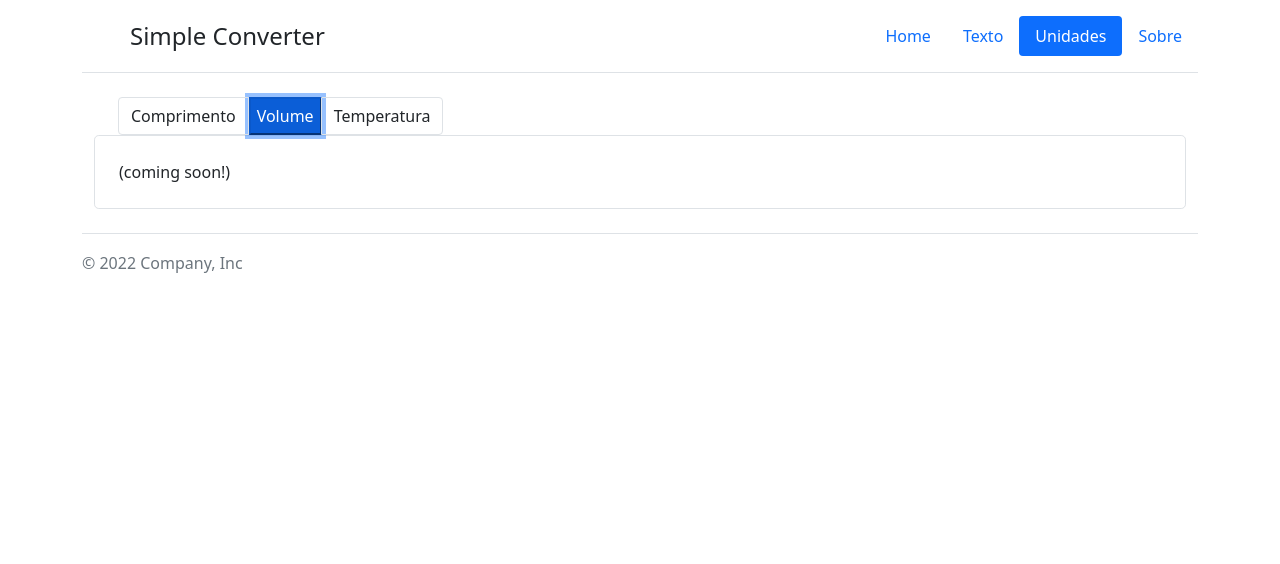
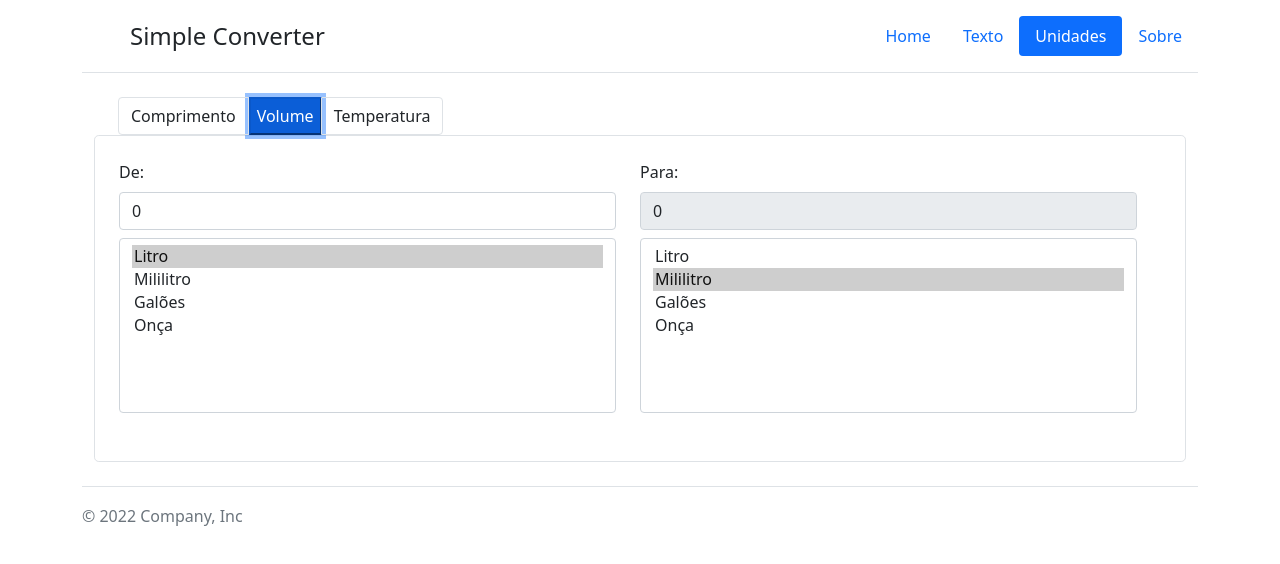
Before and after one commit to hugoluiz1984/conversores, a Next.js app: page /Unidades in a window 1280 px wide. Both pictures are taken after a click on the button "Volume". Shown: the top 564 px of the page. Built offline with nearby package versions, Linux system fonts and the light colour scheme.

Commit message:
Criada lógica para Volume

```diff
--- a/components/Volume/index.js
+++ b/components/Volume/index.js
@@ -1,7 +1,65 @@
-import React from 'react'
+import React, {useState, useEffect} from 'react'
 
 export default function Volume() {
+  const [num1, setNum1]= useState(0);
+  const [num2, setNum2]= useState(0);
+  const [unit1, setUnit1]= useState(1);
+  const [unit2, setUnit2]= useState(1000);
+  const [symbol, setSymbol]= useState('Fº');
+
+  useEffect(() => {
+    let n1= parseFloat(num1);
+    let un1= parseFloat(unit1);
+    let un2= parseFloat(unit2);
+    let n2 =''
+    let caso=0;
+    n2=(n1/un1*un2)
+    if(un2==1)setSymbol('L')
+    if(un2==1000)setSymbol('mL')
+    if(un2==0.264172)setSymbol('gal')
+    if(un2==33.814)setSymbol('Oz')
+    setNum2(n2);
+
+  }, [num1,unit1,unit2]);
   return (
-    <div>(coming soon!)</div>
+    <div>
+      <div className="row align-items-start">
+            <div className='row'>
+              <div className='col'>
+                <label className="form-label">De:</label>
+                <input type="number" className="form-control"
+                id="Numero1" placeholder="numero"
+                value={num1}
+                onChange={e=>{setNum1(e.target.value)}}
+                />
+              </div>
+              <div className='col'>
+                <label  className="form-label">Para:</label>
+                <input type="number" className="form-control" id="Numero2" placeholder="numero" value={num2} disabled={true} />
+              </div>
+            </div>
+            <div className='row mt-2'>
+              <div className='col'>
+                <select className="form-select" size="7" aria-label="size 3 select example" onChange={e=>{setUnit1(e.target.value)}}>
+                <option value={1} selected>Litro</option>
+                  <option value={1000}>Mililitro </option>
+                  <option value={0.264172}>Galões</option>
+                  <option value={33.814}>Onça</option>
+                </select>
+              </div>
+              <div className='col'>
+              <select className="form-select" size="7" aria-label="size 3 select example" onChange={e=>{setUnit2(e.target.value)}}>
+                  <option value={1} >Litro</option>
+                  <option value={1000}selected>Mililitro </option>
+                  <option value={0.264172}>Galões</option>
+                  <option value={33.814}>Onça</option>
+              </select>
+              </div>
+            </div>
+            <div className='row mt-2 '>
+                <p className='text-center fw-bold text-danger'>{num1!=''?  `O resultado é ${num2.toFixed(4).replace('.',',')} ${symbol}.`:''}</p>
+            </div>
+          </div>
+    </div>
   )
 }
```
